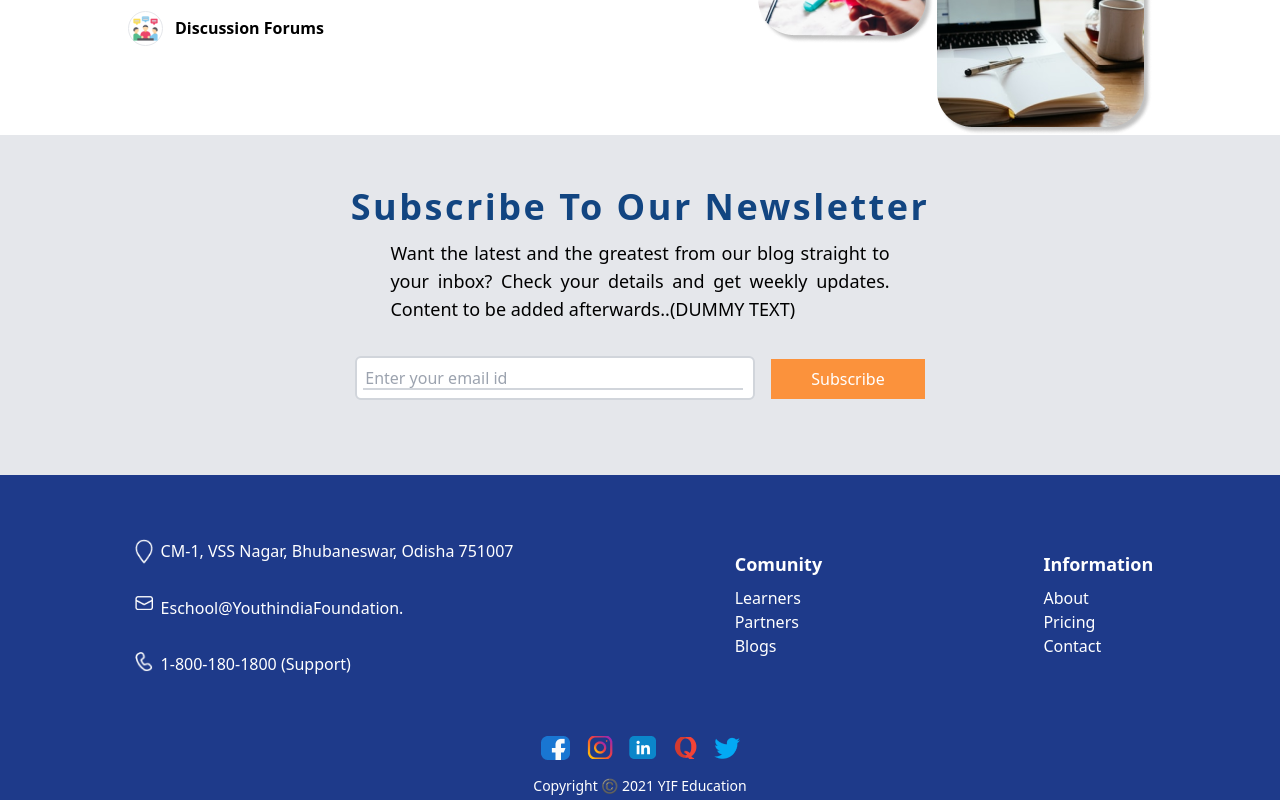
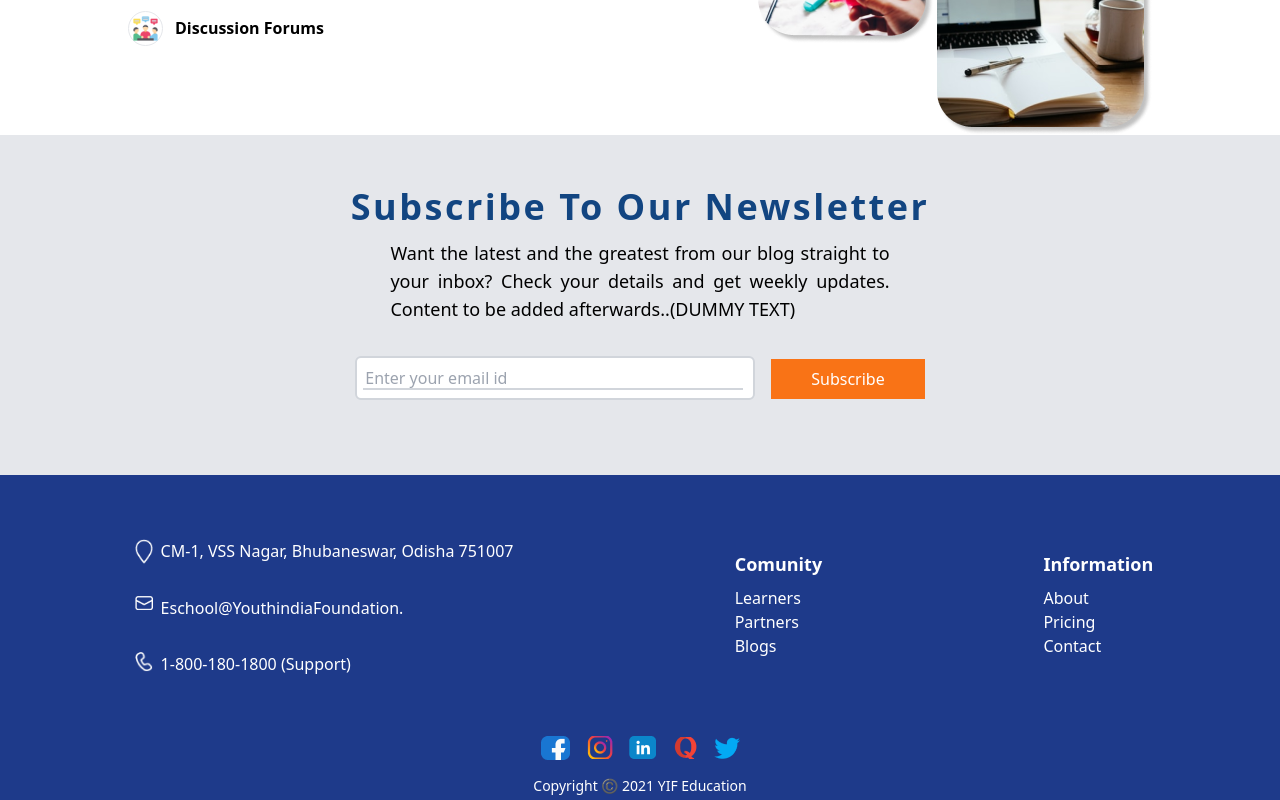
Before and after one commit to chris-121/calendar, a React app: page / in a window 1280 px wide. Shown: the part 982-1782 px from the top of the page. Built offline with nearby package versions, Linux system fonts and the light colour scheme.

Commit message:
Update Button.js
change styling

```diff
--- a/src/Components/Button.js
+++ b/src/Components/Button.js
@@ -13,7 +13,7 @@ const Button = () => {
       <div>
         <button
           type="button"
-          class="text-white bg-orange-400  font-medium text-md px-10 py-2 text-center  my-3 mx-2"
+          className="text-white bg-orange-500 hover:bg-orange-600  font-medium text-md px-10 py-2 text-center my-3 mx-2 "
         >
           Subscribe
         </button>
```
